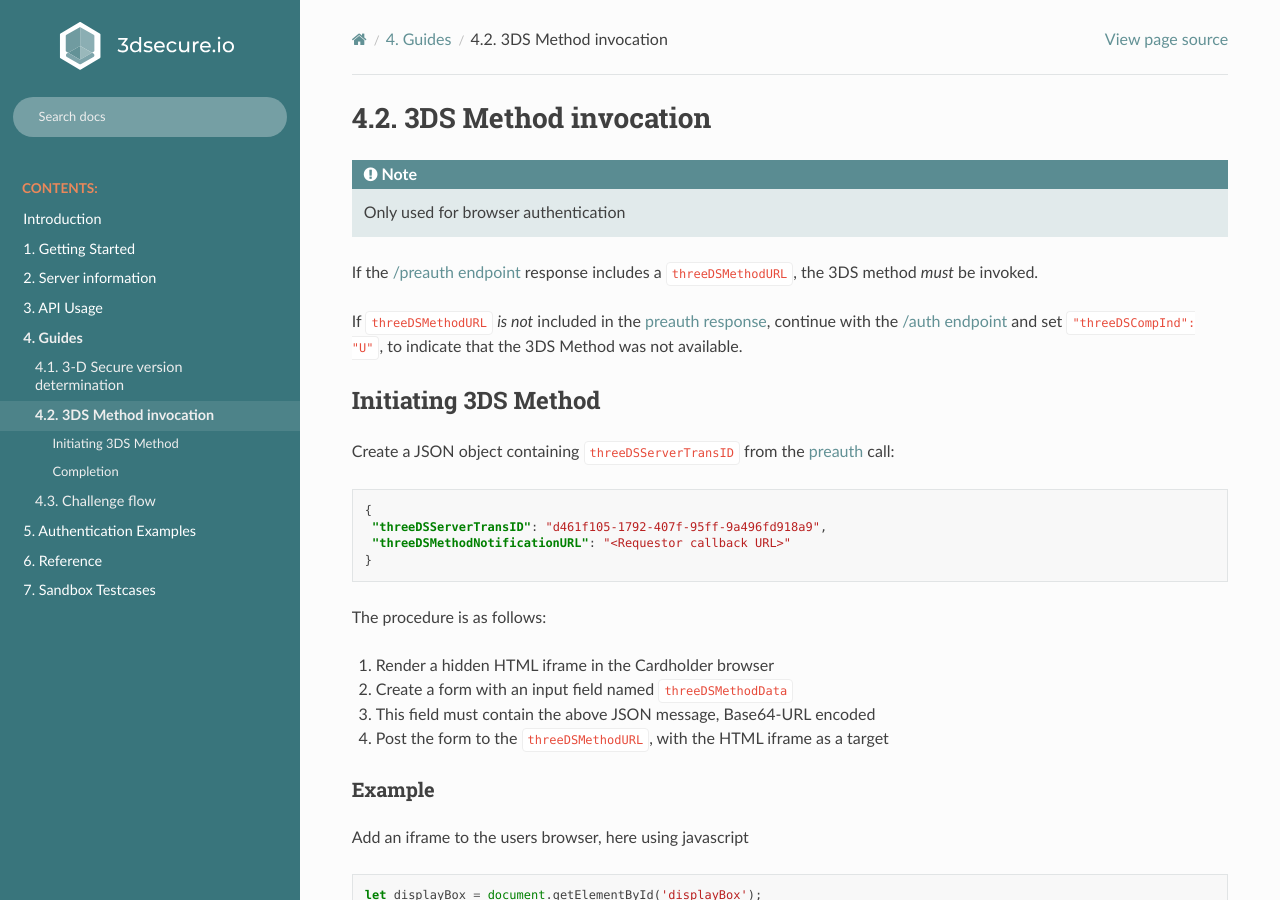
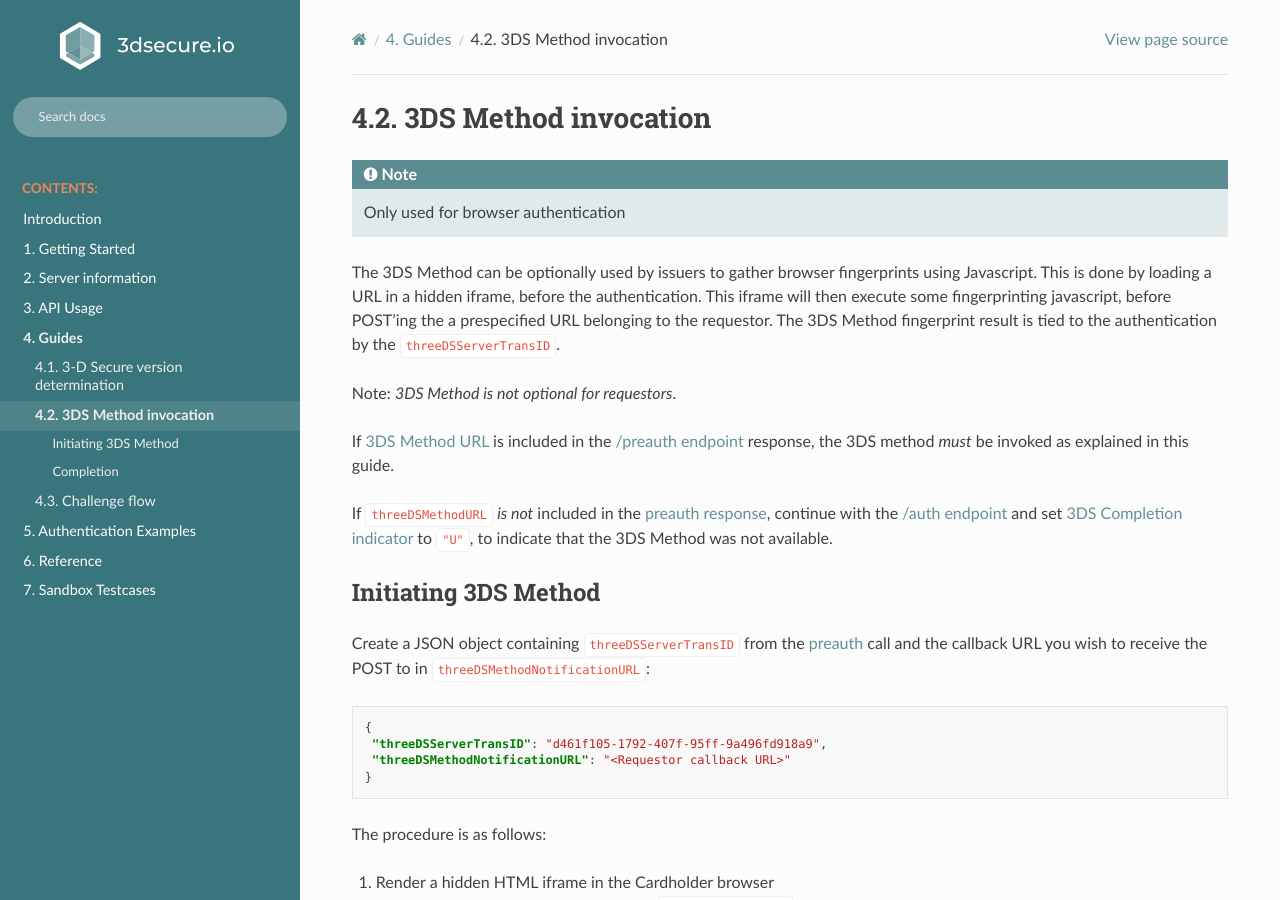
Before and after one commit to clearhaus/3DSv2-api-documentation, a Sphinx documentation site: the page built from source/3dsmethod.rst, in a window 1280 px wide and 900 px high. Built offline with Sphinx 7.4.7 and the Read the Docs theme 2.0.0, drawn with Linux system fonts in a browser that asks for light colours; some of the changed text lies outside the part shown.

Commit message:
Clarify 3DS Method

```diff
--- a/source/3dsmethod.rst
+++ b/source/3dsmethod.rst
@@ -6,18 +6,29 @@
 .. note::
   Only used for browser authentication
 
-If the :ref:`preauth-usage` response includes a ``threeDSMethodURL``,
-the 3DS method *must* be invoked.
+The 3DS Method can be optionally used by issuers to gather browser fingerprints
+using Javascript. This is done by loading a URL in a hidden iframe, before the
+authentication. This iframe will then execute some fingerprinting javascript,
+before POST'ing the a prespecified URL belonging to the requestor.  The 3DS
+Method fingerprint result is tied to the authentication by the
+``threeDSServerTransID``.
+
+Note: *3DS Method is not optional for requestors*.
+
+If `3DS Method URL`_ is included in the :ref:`preauth-usage` response, the
+3DS method *must* be invoked as explained in this guide.
 
 If ``threeDSMethodURL`` *is not* included in the :ref:`preauth response
-<preauth-response>`, continue with the :ref:`auth-usage` and set
-``"threeDSCompInd": "U"``, to indicate that the 3DS Method was not available.
+<preauth-response>`, continue with the :ref:`auth-usage` and set `3DS
+Completion indicator <reference.html#attr-AReq-threeDSCompInd>`_ to ``"U"``, to
+indicate that the 3DS Method was not available.
 
 Initiating 3DS Method
 ---------------------
 
 Create a JSON object containing ``threeDSServerTransID`` from the :ref:`preauth
-<preauth-usage>` call:
+<preauth-usage>` call and the callback URL you wish to receive the POST to in
+``threeDSMethodNotificationURL``:
 
 .. code-block:: json
 
@@ -115,11 +126,14 @@ The value is Base64-URL encoded and decodes to:
    {"threeDSServerTransID": "d461f105-1792-407f-95ff-9a496fd918a9"}
 
 Continue the authentication with the :ref:`auth-usage`, setting
-``"threeDSCompInd": "Y"``
+`3DS Completion indicator <reference.html#attr-AReq-threeDSCompInd>`_ to ``"Y"``.
 
 3DS Method failure
 ******************
 
 If the callback to ``threeDSMethodNotificationURL`` is not received within 10
-seconds, close the iframe and continue the authentication with the
-:ref:`auth-usage`, setting ``"threeDSCompInd": "N"``
+seconds from the POST call, it has failed.  Close the iframe and continue the
+authentication with the :ref:`auth-usage`, setting `3DS Completion indicator
+<reference.html#attr-AReq-threeDSCompInd>`_ to ``"N"``.
+
+.. _3DS Method URL: reference.html#attr-cardRangeData-threeDSMethodURL
```
